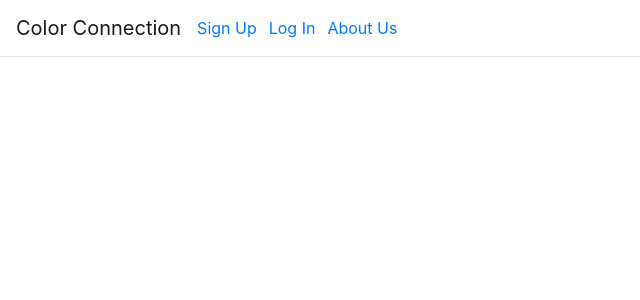
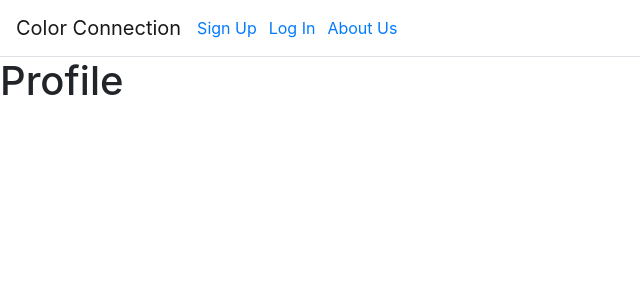
Before and after one commit to kelleymichelle/color-connection, a React (Create React App) app: page /user/1 in a window 1280 px wide. Shown: the top 300 px of the page, without its empty margins (0-640 px from the left). Built offline with nearby package versions, Linux system fonts and the light colour scheme; no server answers.

Commit message:
added profile view with dynamic routing. Added logic to add user to state rather than fetching every time if user profile is current user

```diff
--- a/src/App.js
+++ b/src/App.js
@@ -11,6 +11,7 @@ import Dashboard from './containers/Dashboard'
 import Home from './containers/Home'
 import Login from './components/Login'
 import NavbarLoggedOut from './components/NavbarLoggedOut'
+import Profile from './containers/Profile'
 // import NavbarLoggedIn from './components/NavbarLoggedIn'
 
 import axios from 'axios'
@@ -87,6 +88,7 @@ class App extends React.Component {
               <ColorQuiz {...props}
                 user={this.state.user} />
             )} />
+          <Route exact path="/user/:userId" component={Profile} />
         </Switch>
     </Router>
 
--- a/src/containers/Dashboard.js
+++ b/src/containers/Dashboard.js
@@ -17,12 +17,20 @@ class Dashboard extends React.Component {
     }
 
     // const user = this.props.currentUser[0]
-    const user = this.props.user
+      const user = this.props.user
+      const userProfile = `/user/${user.id}`
       return(
         <>
           <h1>Welcome, {user.name}</h1>
           <div>
-            <Link to="/user/:id">View my Profile</Link>
+            <Link to=
+              {{
+                pathname: userProfile,
+                state: {
+                  user: user
+                }
+              }}>
+                View my Profile</Link>
             <Link to="/edit-about-me">Edit my Details</Link>
             <Link to="/color-info">Learn more about Color Tokens</Link>
             <Horoscope/>
--- /dev/null
+++ b/src/containers/Profile.js
@@ -0,0 +1,27 @@
+import React from 'react'
+
+export default class Profile extends React.Component {
+  state = {
+    user: []
+  }
+
+  componentDidMount() {
+    if (this.props.location.state) {
+      const user = this.props.location.state.user.user
+      this.setState({
+        user: user
+      })
+    }
+  }
+
+  fetchUser = id => {
+
+  }
+
+  render() {
+    const user = this.state.user
+    return (
+    <h1>{user.name} Profile</h1>
+    )
+  }
+}
```
